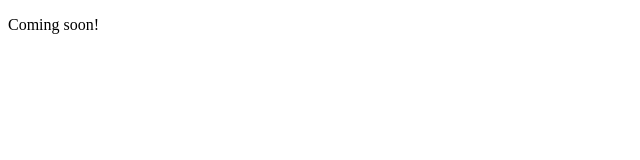
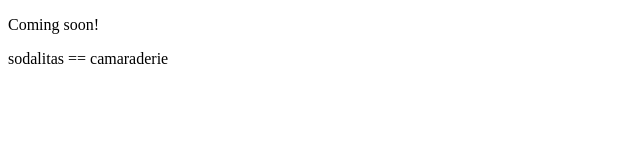
Before and after one commit to sodality-org/sodality-org.github.io, a plain HTML site: page index.html in a window 1280 px wide. Shown: the whole page, without its empty margins (0-640 px from the left). Drawn offline with Linux system fonts and the light colour scheme.

Commit message:
Update index.html

```diff
--- a/index.html
+++ b/index.html
@@ -8,6 +8,7 @@
 
 <body>
   <p>Coming soon!</p>
+  <p>sodalitas == camaraderie</p>
 </body>
 
 </html>
```
